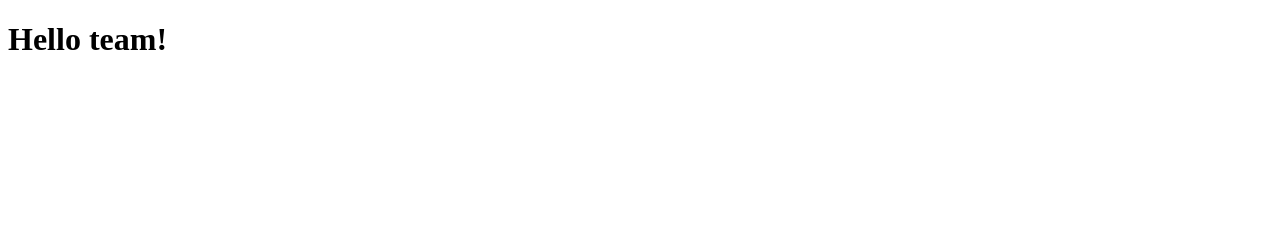
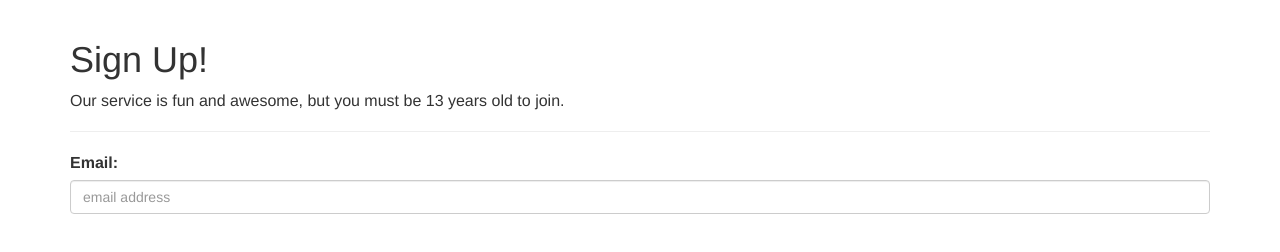
Before and after one commit to VisheshSood/Team-NoMergeConflicts, a plain HTML site: page coordinatehw/index.html in a window 1280 px wide. Drawn offline with nearby package versions, Linux system fonts and the light colour scheme.

Commit message:
basic layout of email and heading. need to work on validation

```diff
--- a/coordinatehw/css/main.css
+++ b/coordinatehw/css/main.css
@@ -0,0 +1,12 @@
+@import url(https://maxcdn.bootstrapcdn.com/bootstrap/3.3.5/css/bootstrap.min.css);
+@import url(https://fonts.googleapis.com/css?family=Open+Sans:400,300,300italic,400italic);
+@import url(https://maxcdn.bootstrapcdn.com/font-awesome/4.4.0/css/font-awesome.min.css);
+
+body {
+    font-family: Helvetica, sans-serif;
+    font-size: 16px;
+}
+
+h1, h2 {
+    font-weight: 300;
+}
--- a/coordinatehw/index.html
+++ b/coordinatehw/index.html
@@ -1,12 +1,33 @@
-<!DOCTYPE html>
+<!doctype html>
 <html lang="en">
     <head>
         <meta charset="UTF-8">
-        <meta name="viewport" content="width=device-width, initial-scale=1">
-        <link rel="stylesheet" type="text/css" href="css/main.css">
-        <title>No Merge Conflicts</title>
+
+        <meta name="viewport"
+              content="width=device-width, user-scalable=no, initial-scale=1.0, maximum-scale=1.0, minimum-scale=1.0">
+
+        <title>Sign-Up Service</title>
+
+        <script src="https://ajax.googleapis.com/ajax/libs/angularjs/1.4.7/angular.min.js"></script>
+
+        <script src="js/app.js"></script>
+
+        <link rel="stylesheet" href="css/main.css">
     </head>
-    <body>
-        <h1>Hello team!</h1>
+
+    <body ng-app="validationApp">
+        <div class="container">
+        	<div class="page-header">
+		        <h1>Sign Up!</h1>
+		        <p>Our service is fun and awesome, but you must be 13 years old to join.</p>
+	   		</div>
+
+		    <form id="submit">
+		        <div class="form-group">
+		            <label for="email">Email:</label>
+		            <input type="text" class="form-control" id="email" placeholder="email address"/>
+		        </div>
+		    </form>
+		</div>
     </body>
 </html>
```
